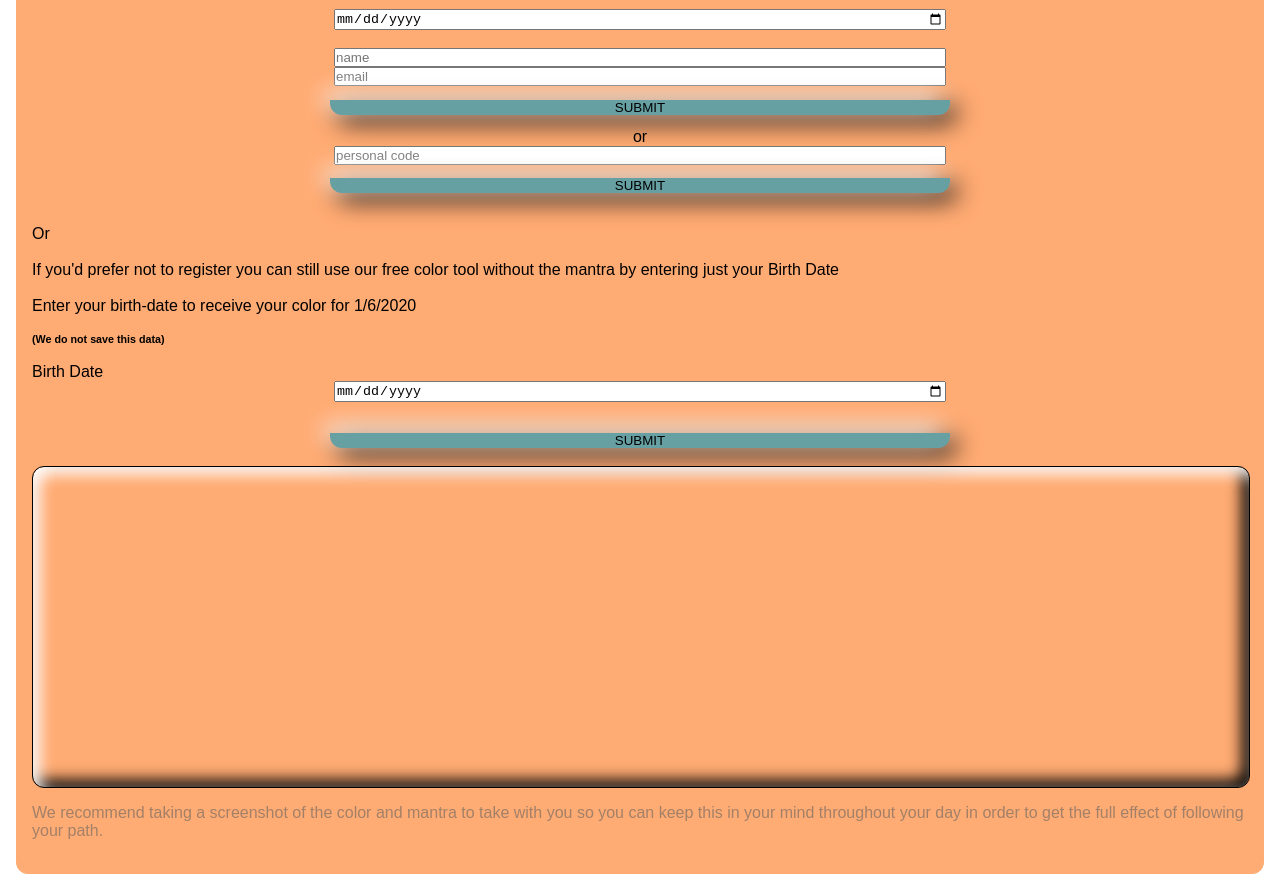
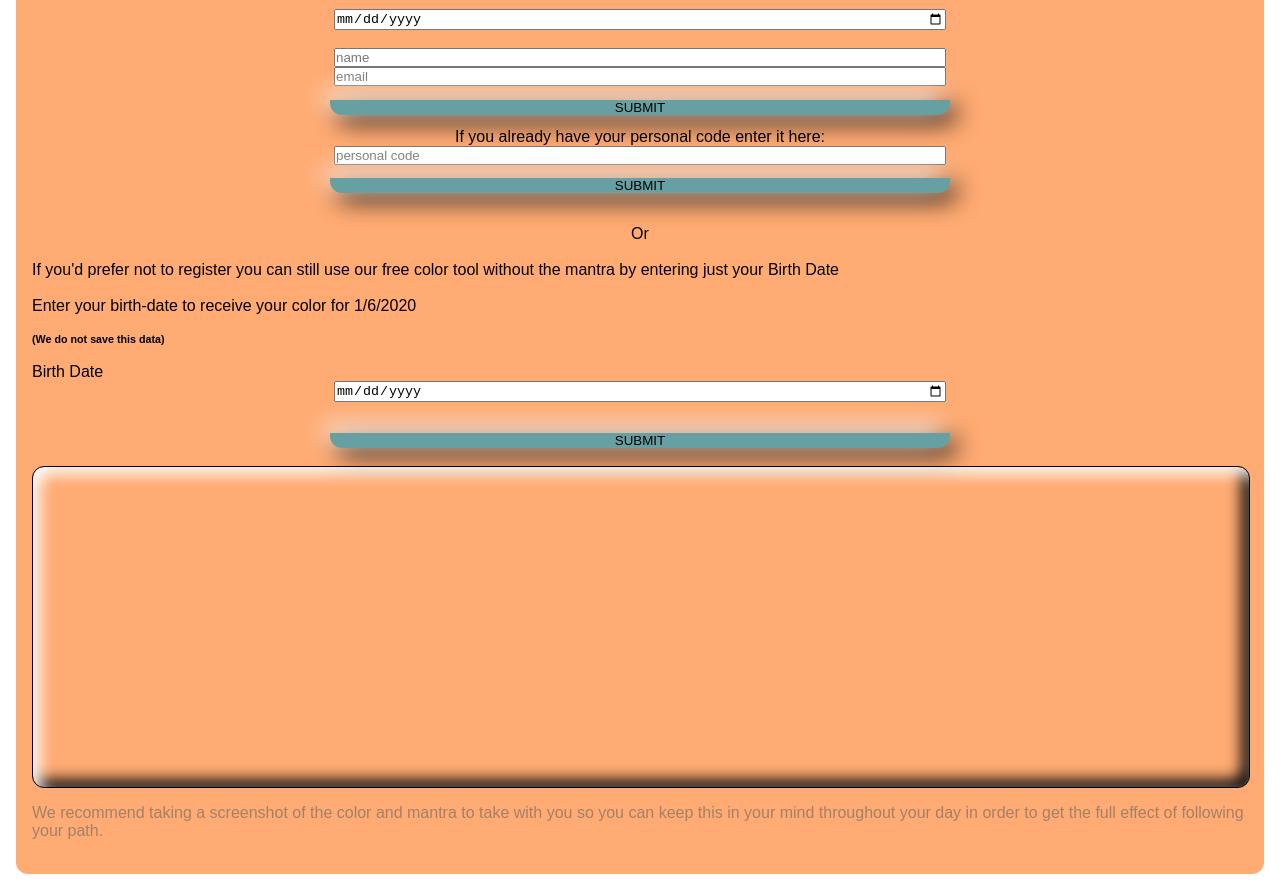
Before and after one commit to gibstock/lets-heal, a plain HTML site: page index.html in a window 1280 px wide. Shown: the part 1280-2170 px from the top of the page. Drawn offline with Linux system fonts and the light colour scheme; a web font is replaced by a local one.

Commit message:
formatting

```diff
--- a/css/style.css
+++ b/css/style.css
@@ -189,6 +189,9 @@ main{
 .daily-color h2{
     text-align: center;
 }
+#personal-code{
+    text-align: center;
+}
 form{
     display: grid;
     grid-template-columns: 1fr;
--- a/index.html
+++ b/index.html
@@ -69,13 +69,13 @@
                 <input type="email" name="email" id="email" placeholder="email" required>
                 <input type="submit" value="SUBMIT" id="email-submit">
             </form>
-                <p>or</p>
+                <p id="personal-code">If you already have your personal code enter it here:</p>
             <form action="javascript:void(0);" onsubmit="return checkForm2(this)">
                 <input type="text" name="code" id="code" placeholder="personal code">
                 <input type="submit" value="SUBMIT" id="code-submit" name="codeSubmit" href="#button">
             </form><br>
         </div>
-        <p>Or</p><br>
+        <p style="text-align: center;">Or</p><br>
         <p>If you'd prefer not to register you can still use our free color tool without the mantra by entering just your Birth Date</p><br>
         <form action="javascript:void(0);" onsubmit="return checkForm(this);">
             <label>Enter your birth-date to receive your color for <span id="today"></span></label><br>
```
